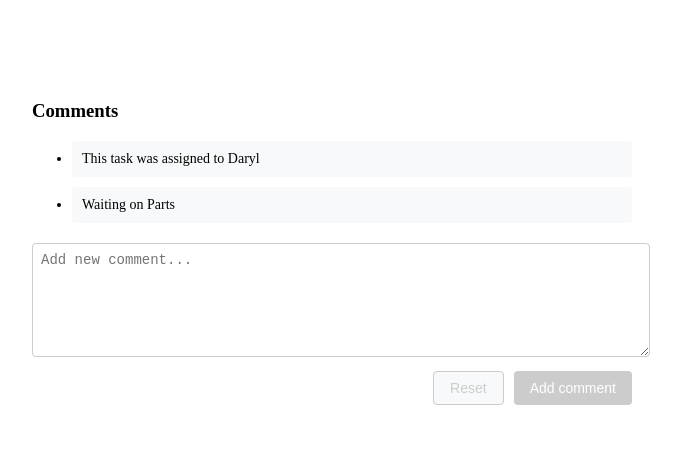
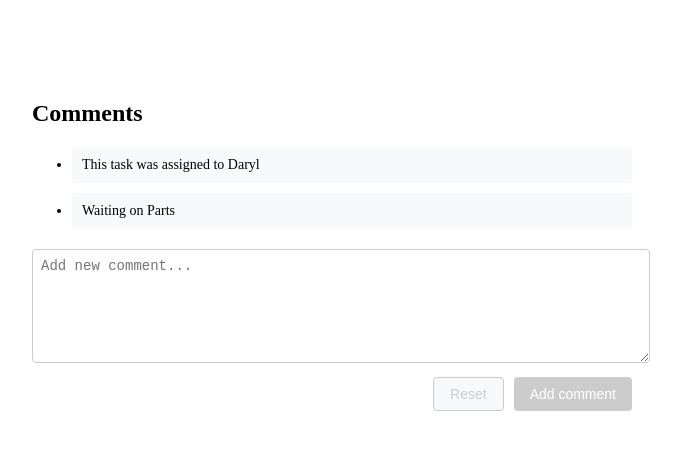
Before and after one commit to xerosanyam/commenting, an Angular app: page / in a window 1280 px wide. Shown: the top 450 px of the page, without its empty margins (308-989 px from the left). Built offline with nearby package versions, Linux system fonts and the light colour scheme.

Commit message:
improve semantic html

```diff
--- a/src/app/comment-list-view/comment-list-view.component.html
+++ b/src/app/comment-list-view/comment-list-view.component.html
@@ -1,4 +1,6 @@
-<h3>Comments</h3>
+<header>
+  <h2>Comments</h2>
+</header>
 <ul>
   @for (comment of comments; track comment) {
     <li class="comment-item">{{ comment }}</li>
--- a/src/app/comment-list/comment-list.component.html
+++ b/src/app/comment-list/comment-list.component.html
@@ -1,5 +1,6 @@
-<div class="comments-section">
+<section class="comments-section">
   <app-comment-list-view [comments]="comments"></app-comment-list-view>
+
   <section class="comment-input">
     <app-mention-suggestions
       #mentionSuggestions
@@ -8,9 +9,12 @@
       (suggestionSelected)="handleSuggestionSelected($event)"
     >
     </app-mention-suggestions>
+
     <form #commentForm="ngForm" (ngSubmit)="onCommentSubmit()">
+      <label for="newComment" class="visually-hidden">New Comment</label>
       <textarea
         #commentTextarea
+        id="newComment"
         class="comment-textarea"
         name="comment"
         [(ngModel)]="newComment"
@@ -18,7 +22,9 @@
         placeholder="Add new comment..."
         required
         minlength="1"
+        aria-label="New comment"
       ></textarea>
+
       <div class="button-group">
         <button
           type="button"
@@ -38,4 +44,4 @@
       </div>
     </form>
   </section>
-</div>
+</section>
--- a/src/app/comment-list/comment-list.component.scss
+++ b/src/app/comment-list/comment-list.component.scss
@@ -87,3 +87,15 @@
     margin-top: 10px;
   }
 }
+
+.visually-hidden {
+  position: absolute;
+  width: 1px;
+  height: 1px;
+  padding: 0;
+  margin: -1px;
+  overflow: hidden;
+  clip: rect(0, 0, 0, 0);
+  white-space: nowrap;
+  border: 0;
+}
```
